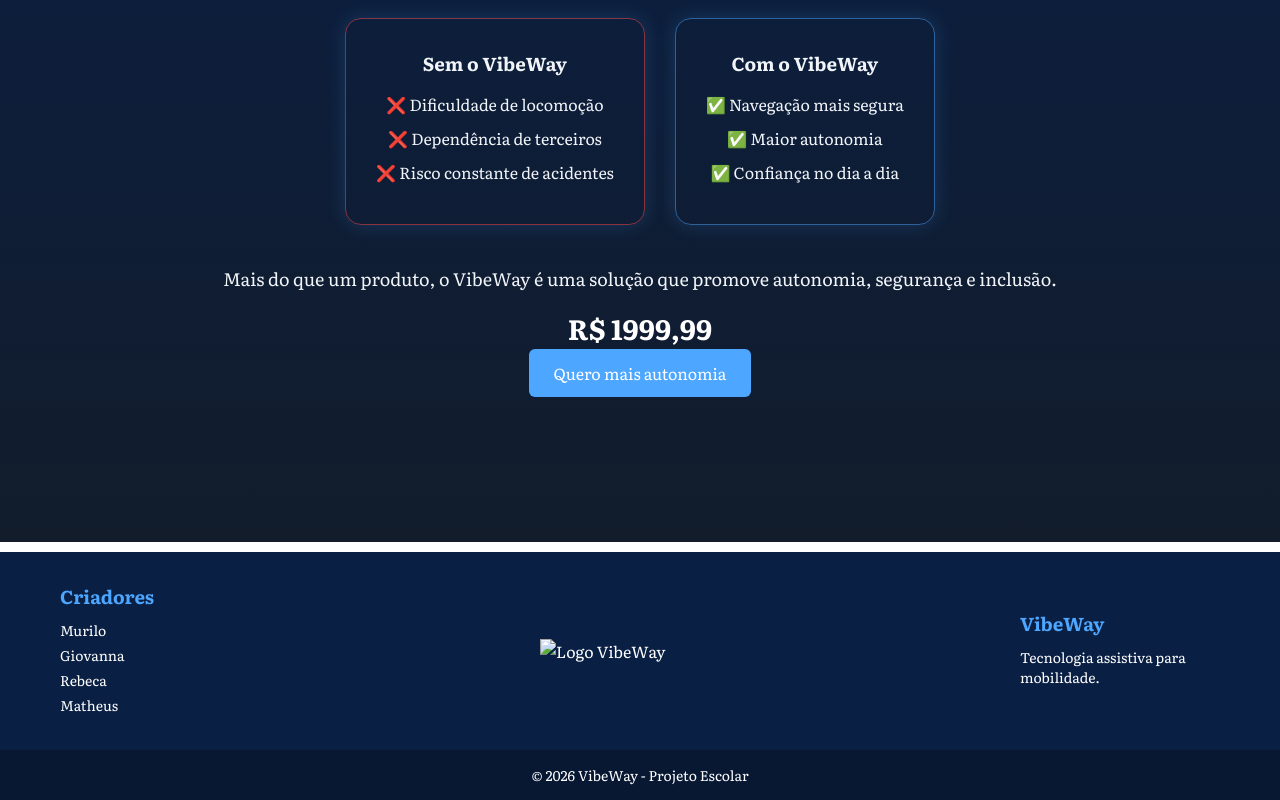
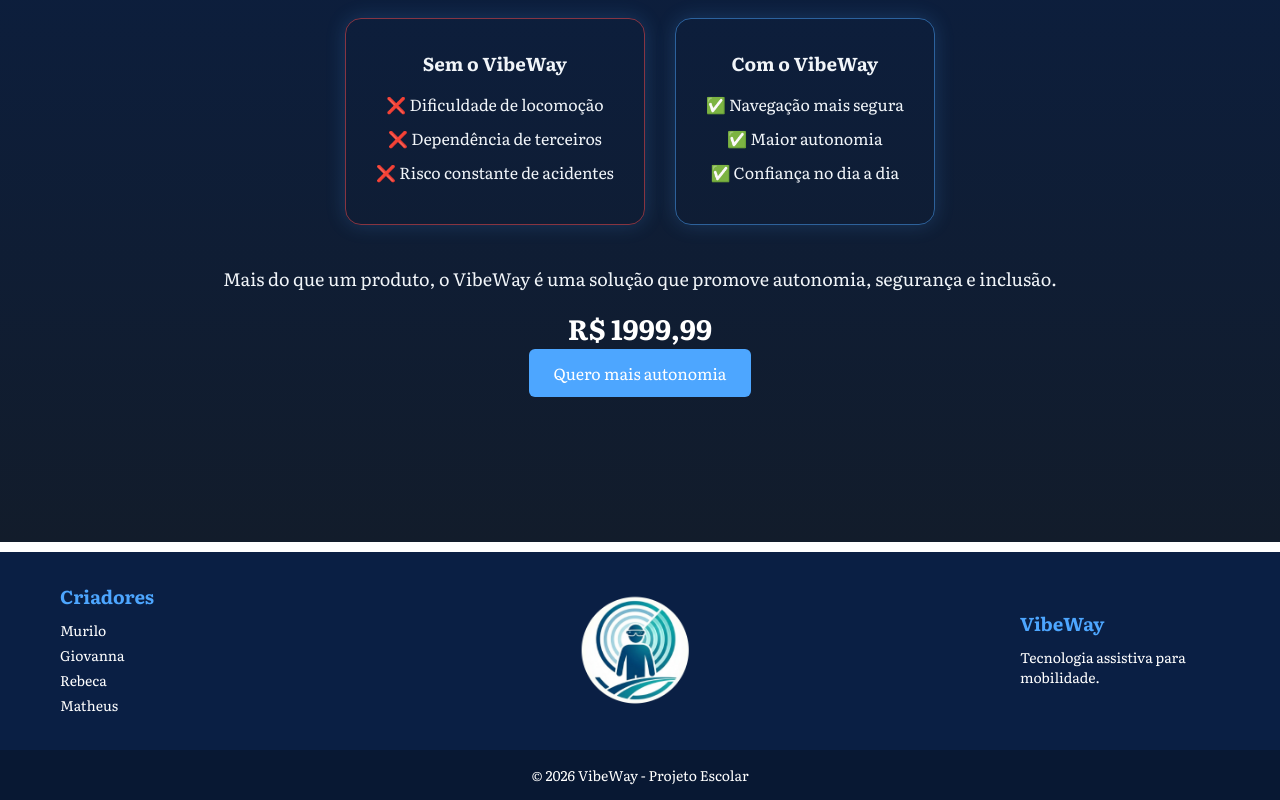
Before and after one commit to murilo-bm/VibeWay-StartUp, a plain HTML site: page index.html in a window 1280 px wide. Shown: the part 3688-4488 px from the top of the page. Drawn offline with Linux system fonts and the light colour scheme; the site is published under a folder, as on GitHub Pages, so addresses that start at the root find nothing.

Commit message:
Update index.html
There is a missing "." in the Footer IMG

```diff
--- a/index.html
+++ b/index.html
@@ -260,7 +260,7 @@
             </div>
 
             <div class="footer-box logo-footer">
-                <img src="/Img/LogoStartup.png" alt="Logo VibeWay">
+                <img src="./Img/LogoStartup.png" alt="Logo VibeWay">
             </div>
 
             <div class="footer-box">
```
